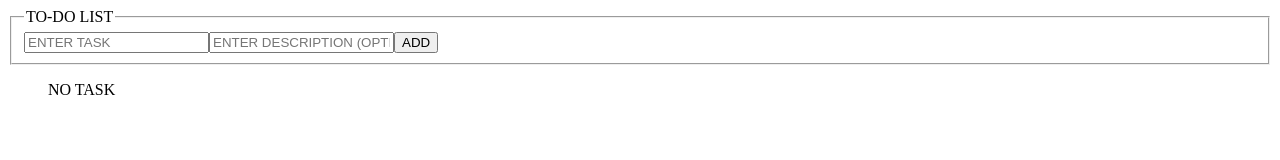
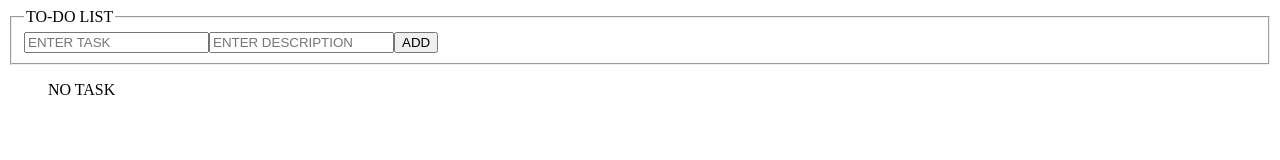
Before and after one commit to karanjoshi-kj/REACT, a React (Vite) app in the folder demo/: page / in a window 1280 px wide. Shown: the top 160 px of the page. Built offline with nearby package versions, Linux system fonts and the light colour scheme.

Commit message:
REACT PROJECT 1

```diff
--- a/demo/src/components/PROJECTS/Todolist.jsx
+++ b/demo/src/components/PROJECTS/Todolist.jsx
@@ -67,7 +67,7 @@ const Todolist = () => {
           <input
             type="text"
             name="description"
-            placeholder="ENTER DESCRIPTION (OPTIONAL)"
+            placeholder="ENTER DESCRIPTION"
             value={appdata.description}
             onChange={handlechange}
           />
```
